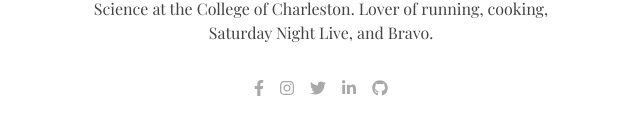
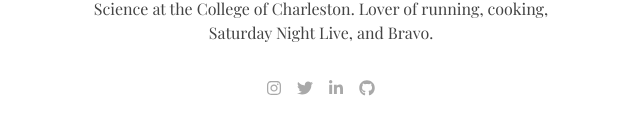
Before and after one commit to hlmurray/hannahlmurray.com, a React (Create React App) app: page / in a window 1280 px wide. Shown: the part 621-756 px from the top of the page, without its empty margins (319-959 px from the left). Built offline with nearby package versions, Linux system fonts and the light colour scheme.

Commit message:
Update social links

```diff
--- a/src/components/SocialNav/index.js
+++ b/src/components/SocialNav/index.js
@@ -8,9 +8,8 @@ library.add(fab)
 
 const SocialNav = () => {
   const icons = [
-    {name: 'facebook-f', url: 'https://www.facebook.com/hlmurray91'},
-    {name: 'instagram', url: 'https://www.instagram.com/hannahlmurray/'},
-    {name: 'twitter', url: 'https://twitter.com/hlmurray'},
+    {name: 'instagram', url: 'https://www.instagram.com/hannahmconti/'},
+    {name: 'twitter', url: 'https://twitter.com/hannahmconti'},
     {name: 'linkedin-in', url: 'https://www.linkedin.com/in/hlmurray/'},
     {name: 'github', url: 'https://github.com/hlmurray'}
   ]
```
